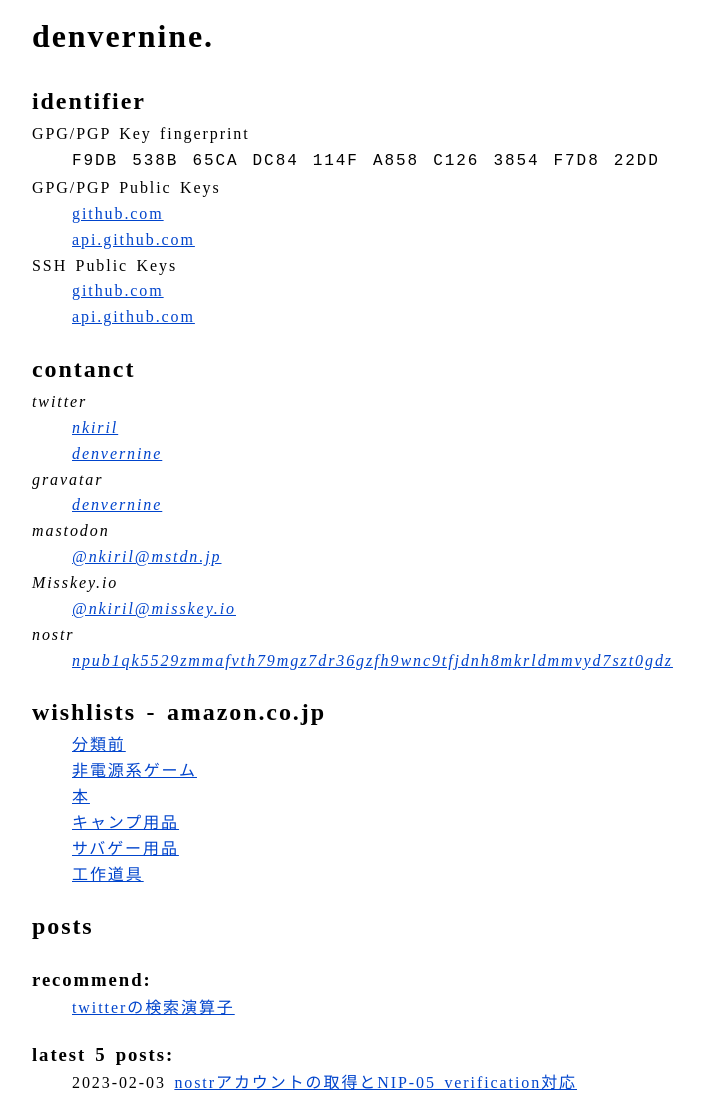
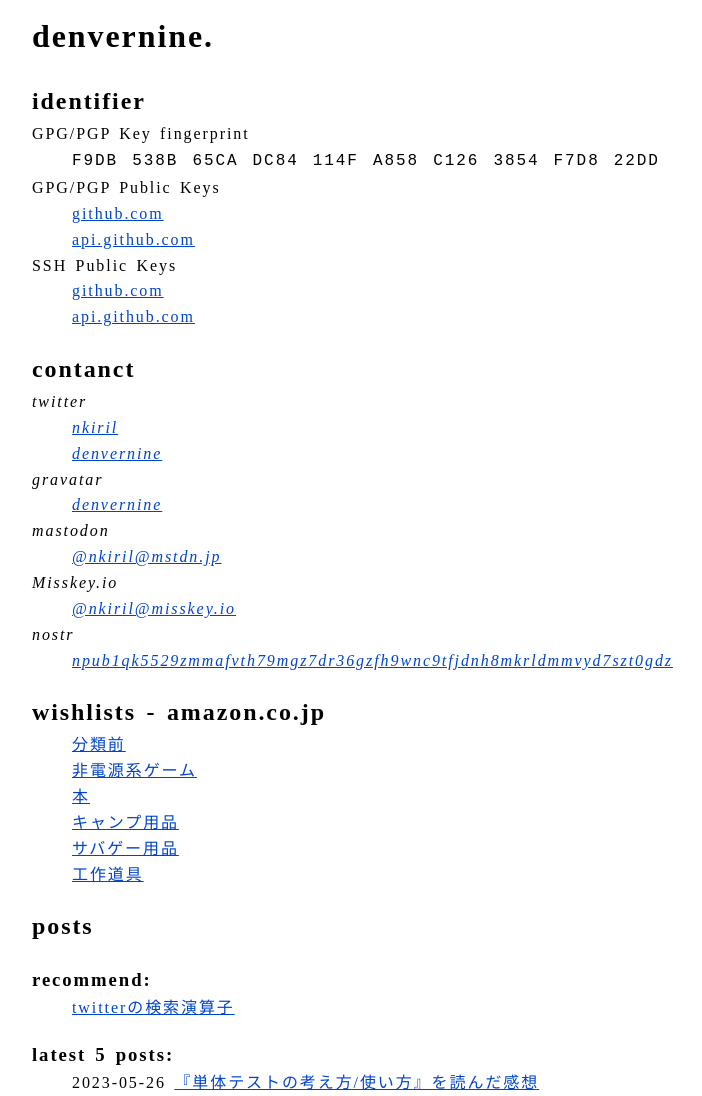
Before and after one commit to denvernine/denvernine.github.io, a Jekyll site: the page built from index.html, in a window 1280 px wide. Shown: the whole page, without its empty margins (203-905 px from the left). Built offline with Jekyll 4.4.1, drawn with Linux system fonts in a browser that asks for light colours.

Commit message:
update gist list

```diff
--- a/_data/gists.yaml
+++ b/_data/gists.yaml
@@ -1,3 +1,10 @@
+[
+  {
+    "title": "『単体テストの考え方/使い方』を読んだ感想",
+    "updated_at": "2023-05-26T06:25:55Z",
+    "url": "https://gist.github.com/denvernine/5f0f5692d9164ded7497daea276e37c8"
+  }
+]
 [
   {
     "title": "nostrアカウントの取得とNIP-05 verification対応",
@@ -26,10 +33,3 @@
     "url": "https://gist.github.com/denvernine/7c7bb26c1714ed31d28c9935bf10c5a8"
   }
 ]
-[
-  {
-    "title": "VSCode + PlantUML",
-    "updated_at": "2022-07-15T06:37:10Z",
-    "url": "https://gist.github.com/denvernine/a3640abe6670c529a3655e8957780335"
-  }
-]
```
